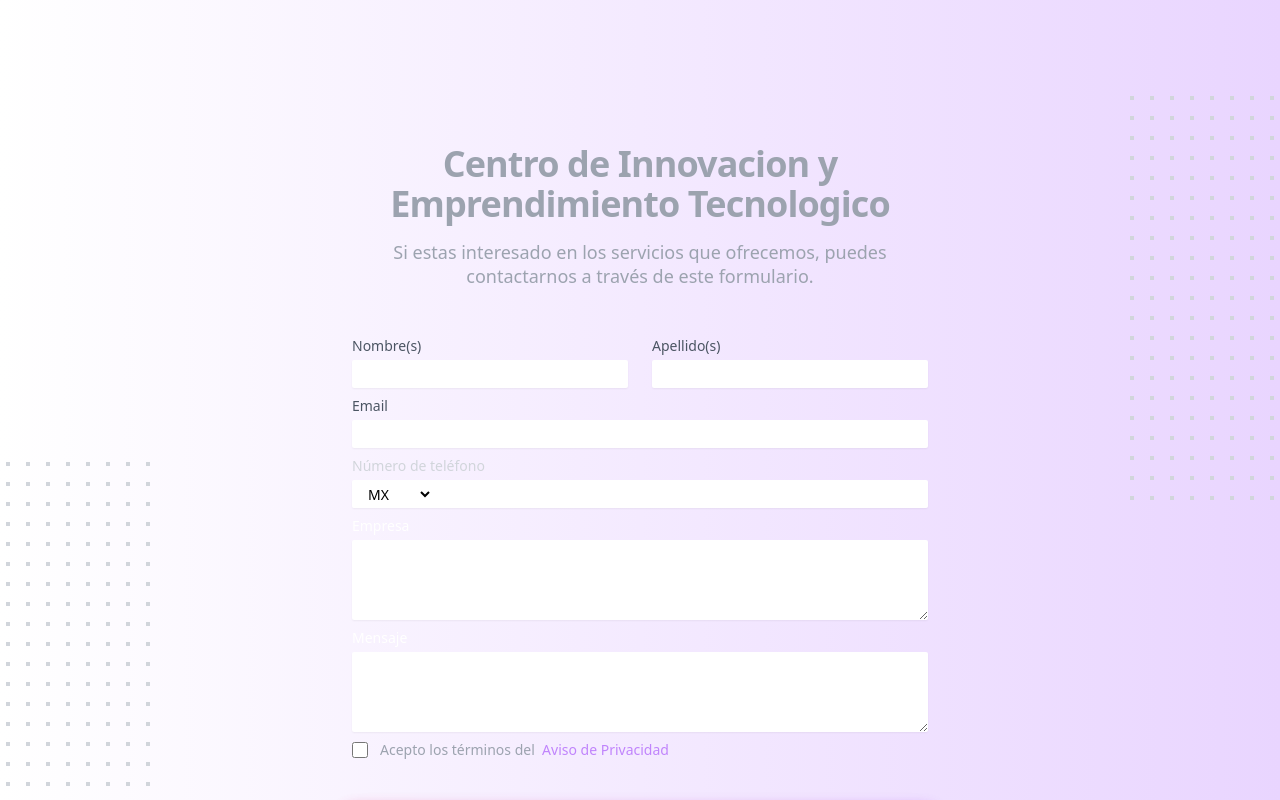
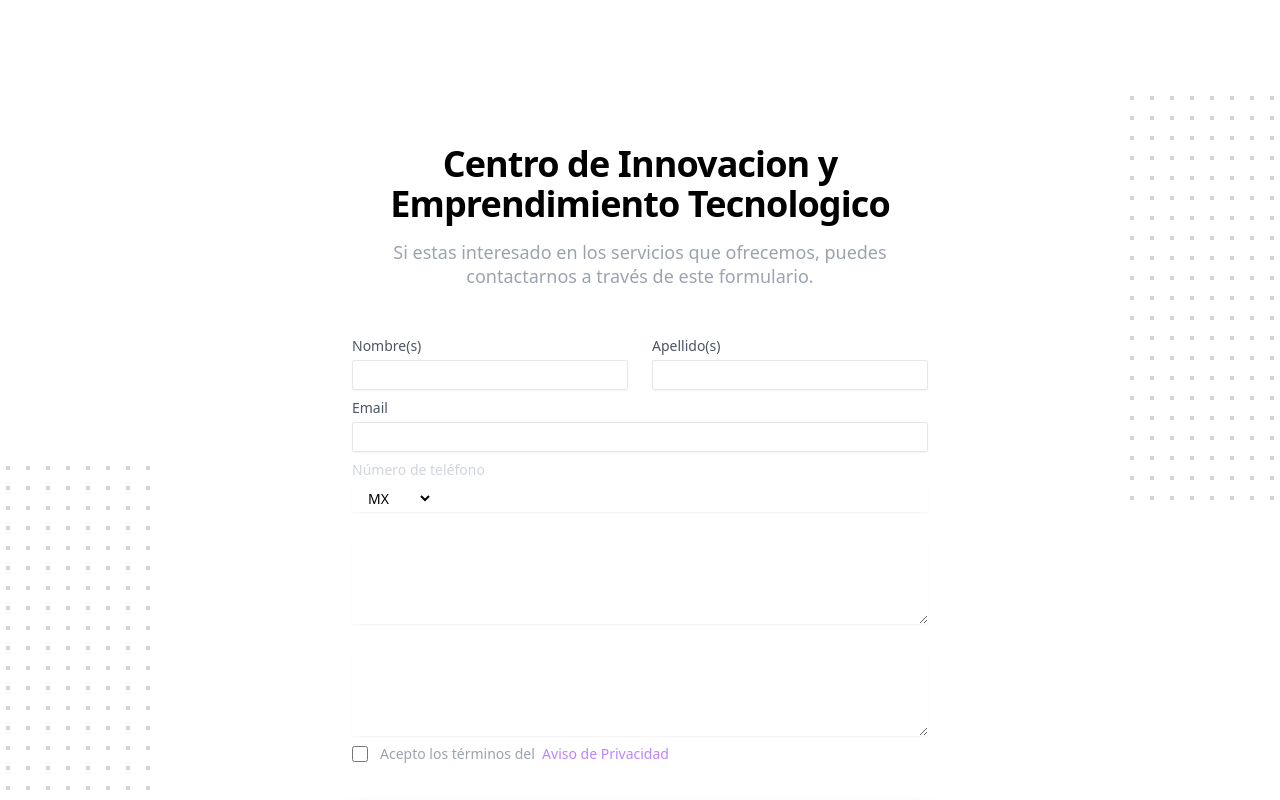
Before and after one commit to Avzolem/ciet, a Next.js app: page /contact in a window 1280 px wide. Shown: the top 800 px of the page. Built offline with nearby package versions, Linux system fonts and the light colour scheme.

Commit message:
border gray input component

```diff
--- a/components/forms/fields/Input.js
+++ b/components/forms/fields/Input.js
@@ -19,7 +19,7 @@ const Input = ({
 					type={type}
 					name={name}
 					id={name}
-					className="focus:ring-inputfocus focus:border-inputfocus block w-full py-1 rounded-sm border-gray-300 text-black shadow-sm sm:text-sm"
+					className="border border-gray-200 focus:ring-inputfocus focus:border-inputfocus block w-full py-1 rounded-sm text-black shadow-sm sm:text-sm"
 					placeholder={placeholder}
 					{...register}
 					{...rest}
--- a/pages/contact/index.js
+++ b/pages/contact/index.js
@@ -106,7 +106,7 @@ const ContactPage = () => {
 	};
 
 	return (
-		<div className="flex min-h-screen  bg-gradient-to-r from-white to-purple-200 py-16 px-4 sm:px-6 lg:px-8 lg:py-24">
+		<div className="flex min-h-screen  bg-gradient-to-r from-white to-white py-16 px-4 sm:px-6 lg:px-8 lg:py-24">
 			{/* PUNTITOS */}
 			<div className="relative mx-auto max-w-xl text-gray-300">
 				<svg
@@ -174,7 +174,7 @@ const ContactPage = () => {
 					/>
 				</svg>
 				<div className="text-center">
-					<h2 className="text-3xl font-bold tracking-tight text-gray-400 sm:text-4xl">
+					<h2 className="text-3xl font-bold tracking-tight text-black sm:text-4xl">
 						Centro de Innovacion y Emprendimiento Tecnologico
 					</h2>
 					<p className="mt-4 text-lg leading-6 text-gray-400">
```
